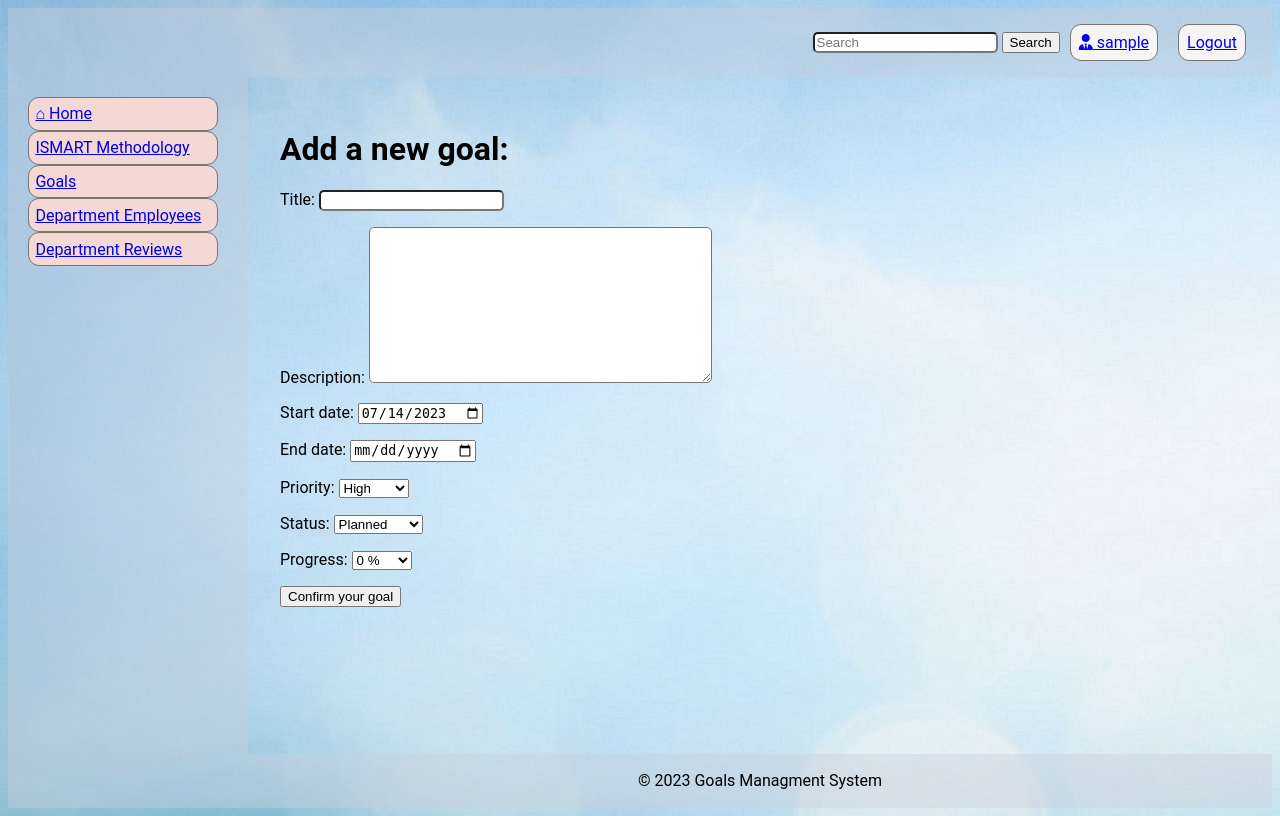
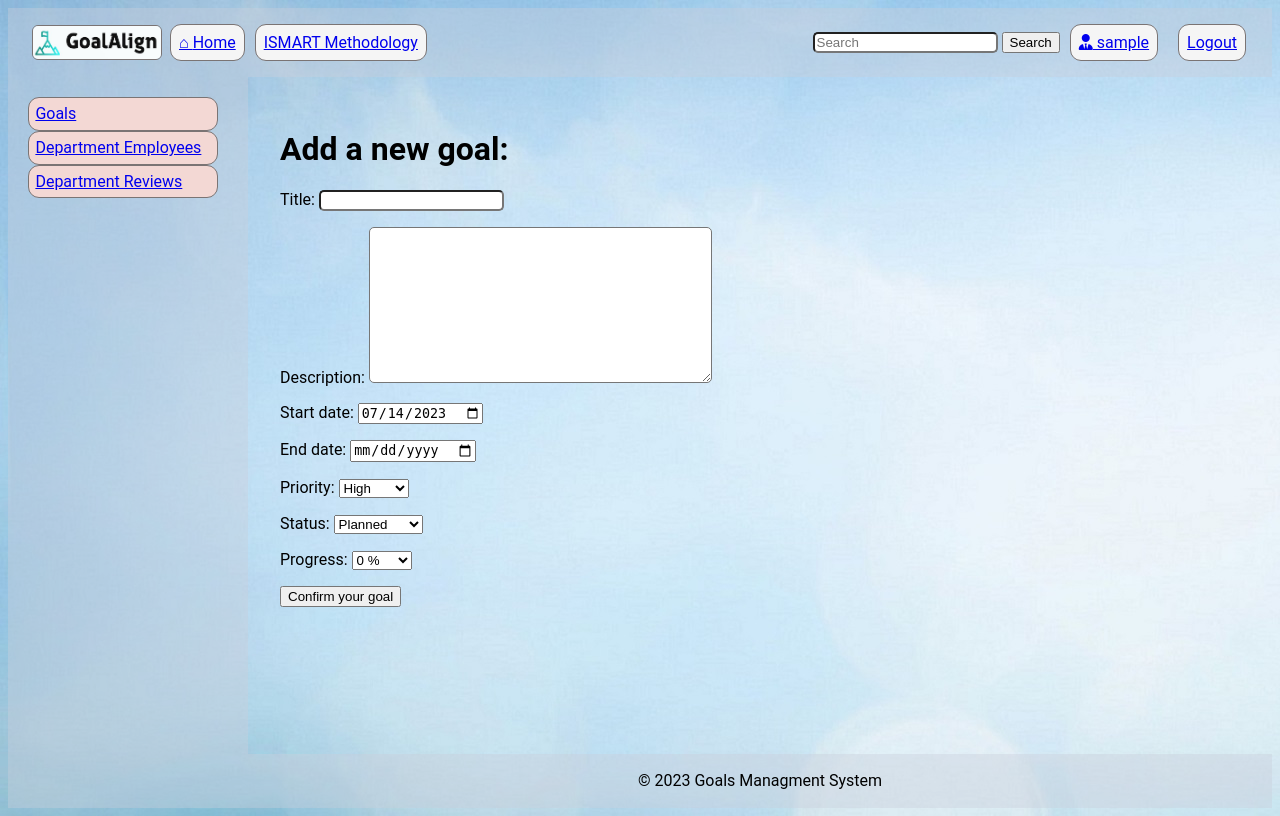
Before and after one commit to JurateKru/employee_recognition_platform, a Django app: page /create-goal/ in a window 1280 px wide. Run offline with Django 4.2, Linux system fonts and the light colour scheme; the visitor is signed in with stand-in values (Sample User, id 1); some libraries are stand-ins or nearby versions.

Commit message:
updated top header, added logo

```diff
--- a/employee_recognition_platform/goals_management/static/css/style.css
+++ b/employee_recognition_platform/goals_management/static/css/style.css
@@ -12,11 +12,22 @@ body {
   background-color: rgb(200, 206, 217, 0.4);
   padding: 1rem;
   display: flex;
-  justify-content: flex-end;
+  justify-content: space-between;
+  align-items: center;
 }
 
-.login-buttons .button:hover,
-.login-buttons .button.active{
+.left-section {
+  display: flex;
+  align-items: center;
+}
+
+.right-section {
+  display: flex;
+  align-items: center;
+}
+
+.top-buttons .button:hover,
+.top-buttons .button.active{
   margin-right: 10px;
   border: 1px solid rgb(122, 116, 116);
   border-radius: 11px;
@@ -24,7 +35,7 @@ body {
   padding: 0.5rem;
 }
 
-.login-buttons .button{
+.top-buttons .button{
   margin-right: 10px;
   border: 1px solid rgb(122, 116, 116);
   border-radius: 11px;
@@ -121,3 +132,10 @@ textarea {
 .rounded-cell {
   border-radius: 8px;
 }
+
+img.logo {
+  max-width: 10vw;
+  margin: 0 0.5rem;
+  border: 1px solid rgb(122, 116, 116);
+  border-radius: 6px;
+}
--- a/employee_recognition_platform/goals_management/templates/base.html
+++ b/employee_recognition_platform/goals_management/templates/base.html
@@ -9,8 +9,14 @@
     <script src="https://kit.fontawesome.com/a4117eb1fb.js" crossorigin="anonymous"></script>
 </head>
 <body>
+    <div class="top-buttons">
         <div class="top-bar">
-        <div class="login-buttons">
+            <div class="left-section">
+                <img class="logo" src="{% static 'C:\CodeAcademy\employee_recognition_platform\employee_recognition_platform\goals_management\static\css\img\logo.PNG' %}">
+                <a {% if request.resolver_match.url_name == 'index' %}class="button active"{% else %}class="button"{% endif %} href="{% url 'index' %}"><span>&#8962; </span>Home</a>
+                <a {% if request.resolver_match.url_name == 'ismart' %}class="button active"{% else %}class="button"{% endif %} href="{% url 'ismart' %}">ISMART Methodology</a>
+            </div>
+            <div class="right-section">
                 {% if not user.is_authenticated %}
                     <a class="button" href="{% url 'login' %}">Login</a>
                     <a class="button" href="{% url 'signup' %}">Sign up</a>
@@ -26,31 +32,19 @@
                 {% endif %}
             </div>
         </div>
+    </div>
 
     <div class="container">
         <div class="sidebar">
             <div class="sidebar-buttons">
-                {% if  not user.is_staff %}
-                    <a {% if request.resolver_match.url_name == 'index' %}class="button active"{% else %}class="button"{% endif %} href="{% url 'index' %}"><span>&#8962; </span>Home</a>
-                    <a {% if request.resolver_match.url_name == 'ismart' %}class="button active"{% else %}class="button"{% endif %} href="{% url 'ismart' %}">ISMART Methodology</a>
-                {% if user.is_authenticated %}
+                {% if user.is_authenticated and not user.is_staff %}
                     <a {% if request.resolver_match.url_name == 'goal_list' %}class="button active"{% else %}class="button"{% endif %} href="{% url 'goal_list' %}">Goals</a>
                     <a {% if request.resolver_match.url_name == 'review_list' %}class="button active"{% else %}class="button"{% endif %} href="{% url 'review_list' %}">Reviews</a>
-                    {% comment %} <a class="button" href="/admin"><i class="fa-solid fa-user-tie"></i> {{ user.username }}</a>
-                    <a class="button" href="{% url 'logout' %}">Logout</a>
-                {% else %}
-                    <a class="button" href="{% url 'login' %}">Login</a>
-                    <a class="button" href="{% url 'signup' %}">Sign up</a> {% endcomment %}
-                {% endif %}
                 {% endif %}
                 {% if user.is_staff %}
-                    <a {% if request.resolver_match.url_name == 'index' %}class="button active"{% else %}class="button"{% endif %} href="{% url 'index' %}"><span>&#8962; </span>Home</a>
-                    <a {% if request.resolver_match.url_name == 'ismart' %}class="button active"{% else %}class="button"{% endif %} href="{% url 'ismart' %}">ISMART Methodology</a>
                     <a {% if request.resolver_match.url_name == 'goal_list' %}class="button active"{% else %}class="button"{% endif %} href="{% url 'goal_list' %}">Goals</a>
                     <a {% if request.resolver_match.url_name == 'employees_list' %}class="button active"{% else %}class="button"{% endif %} href="{% url 'employees_list' %}">Department Employees</a>
                     <a {% if request.resolver_match.url_name == 'department_reviews' %}class="button active"{% else %}class="button"{% endif %} href="{% url 'department_reviews' %}">Department Reviews</a>
-                    {% comment %} <a class="button" href="/admin"><i class="fa-solid fa-user-tie"></i> {{ user.username }}</a>
-                    <a class="button" href="{% url 'logout' %}">Logout</a> {% endcomment %}
                 {% endif %}
             </div>
         </div>
```
Also changed, not shown: employee_recognition_platform/goals_management/static/css/img/logo.JPG (added), employee_recognition_platform/goals_management/static/css/img/logo.PNG (added). Lines whose indentation alone changed are shown as unchanged.
